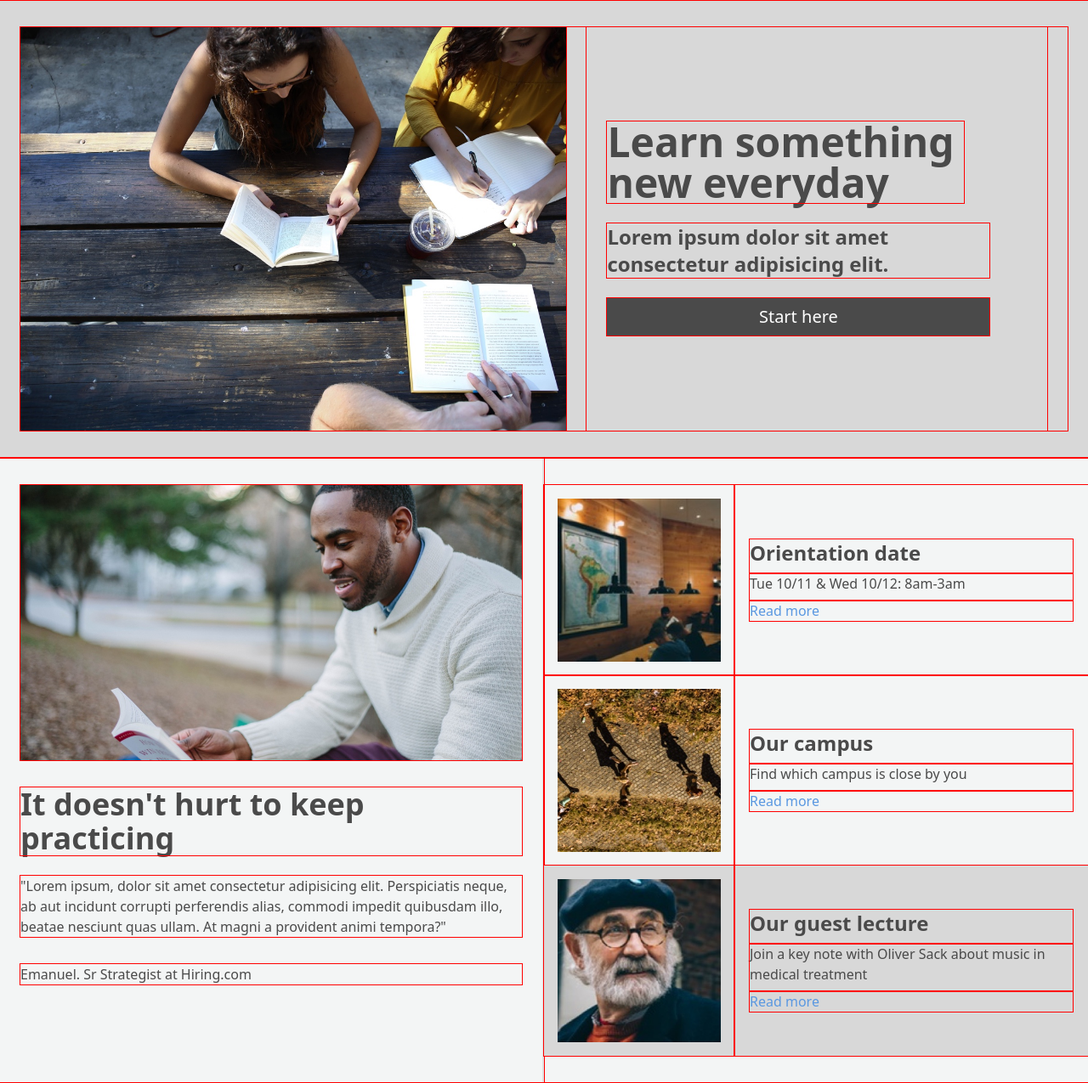
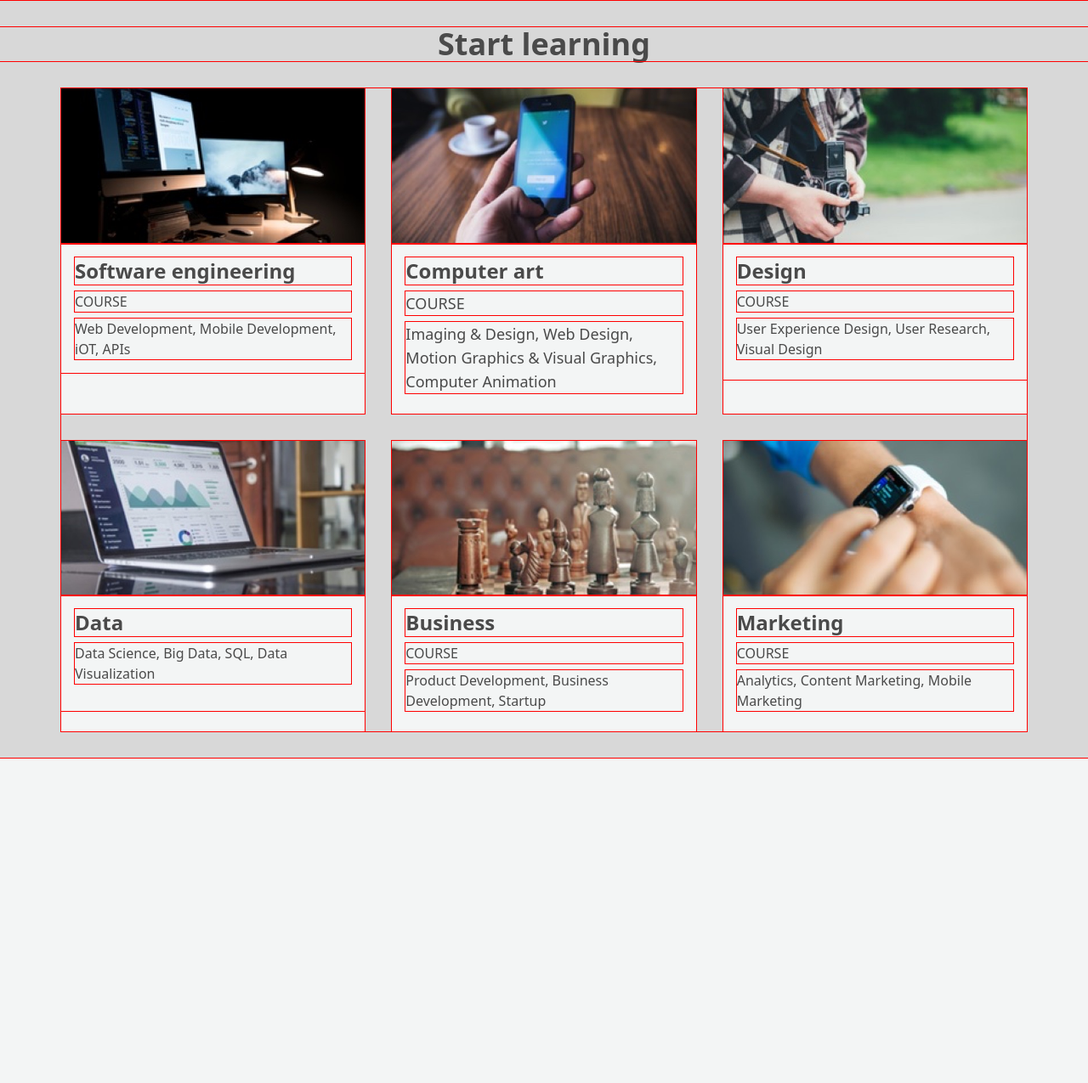
Before and after one commit to atichapre/03-Blue-Colmar, a plain HTML site: page index.html in a window 1280 px wide. Shown: the whole page at 85% size. After the commit the page ends 893 px from the top, so only its background shows below. Drawn offline with nearby package versions, Linux system fonts and the light colour scheme.

Commit message:
feat(file): Completed course section

```diff
--- a/index.html
+++ b/index.html
@@ -22,7 +22,7 @@
       <nav></nav>
     </header>
     <main class="bg-[#d8d8d8] ">
-      <section class="hero">
+      <!-- <section class="hero">
         <div class="py-[32px] px-[24px]">
           <div class="flex flex-col lg:flex-row justify-center">
             <div class="flex flex-col lg:w-[60%]">
@@ -44,8 +44,8 @@
           </div>
           </div>
         </div>
-      </section>
-      <section class="information bg-[#f3f5f5]">
+      </section> -->
+      <!-- <section class="information bg-[#f3f5f5]">
         <div class="grid grid-cols-2">
           <div class="px-[24px] py-[32px] border-r-2 border-r-[#e0e2e2]">
             <img src="./images/information-main.jpg" class="">
@@ -80,8 +80,8 @@
             </div>
           </div>
         </div>
-      </section>
-      <!-- <section class="course py-[32px]">
+      </section> -->
+      <section class="course py-[32px]">
         <h2 class="text-4xl text-center font-bold">Start learning</h2>
         <div class="grid grid-cols-3 gap-[32px] mx-[72px] mt-[32px]">
           <div class="bg-[#f3f5f5]">
@@ -144,7 +144,7 @@
           </div>
           </div>
         </div>
-      </section> -->
+      </section>
       <section class="thesis">
         <div></div>
       </section>
```
